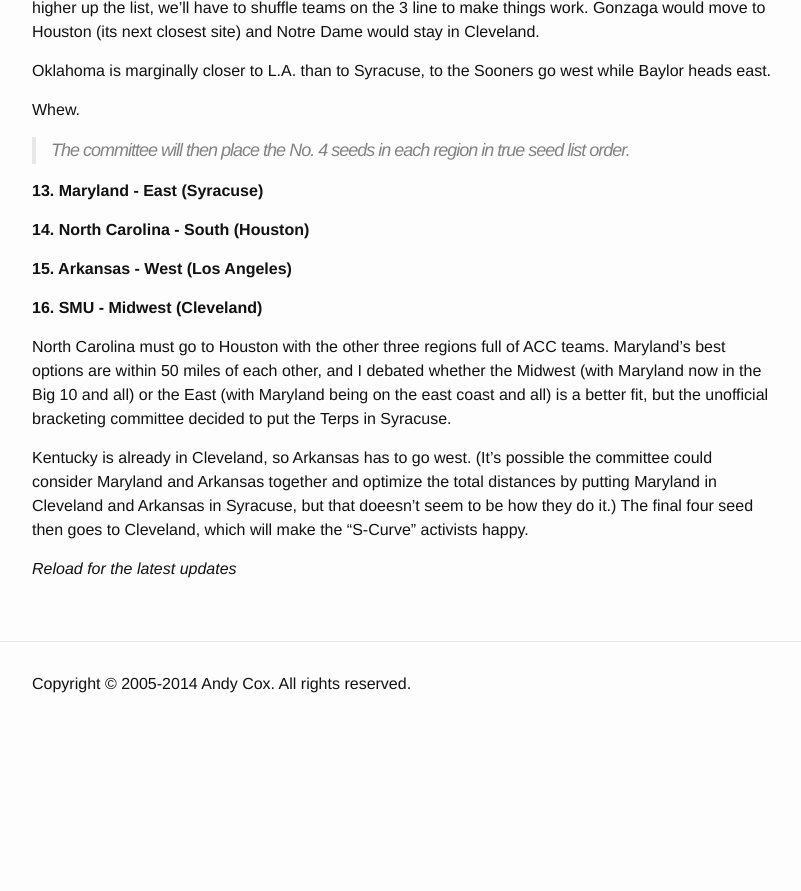
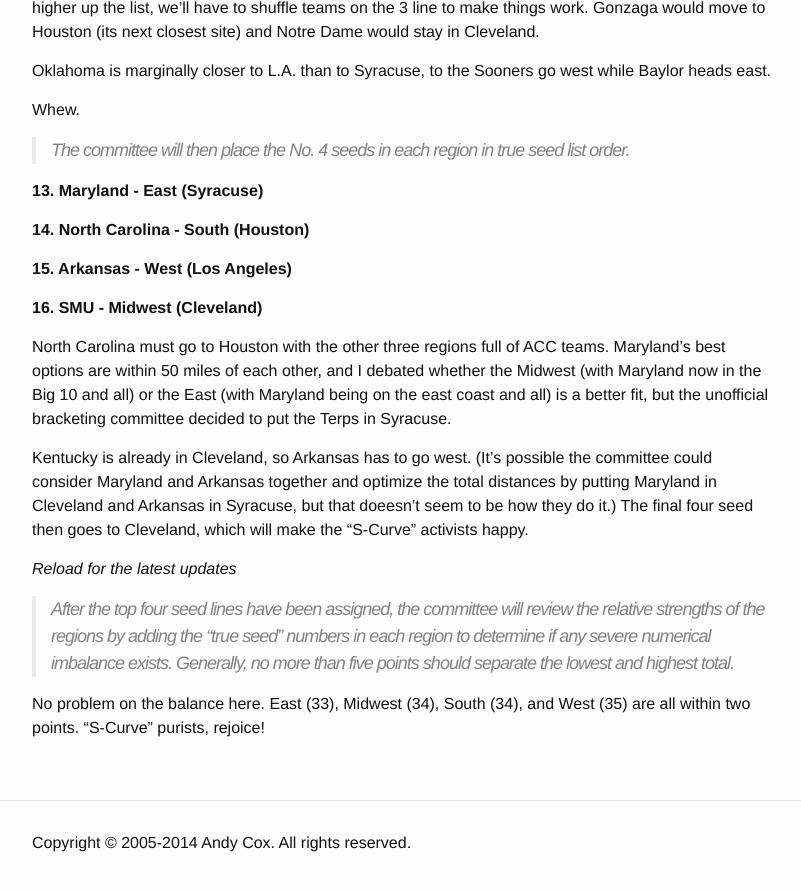
Before and after one commit to crashingthedance/blog.crashingthedance.com, a Jekyll site: the page built from _posts/2015-03-15-mocking_the_bracket.md, in a window 1280 px wide and 900 px high, scrolled down 3804 px. Shown: the top 891 px of the window, without its empty margins (238-1039 px from the left). Built offline with Jekyll 4.4.1, drawn with Linux system fonts in a browser that asks for light colours; comment, search, counter and statistics services are not loaded; before the commit the page ends 4545 px from its top, so only the background shows below that.

Commit message:
Mock bracket update

```diff
--- a/_posts/2015-03-15-mocking_the_bracket.md
+++ b/_posts/2015-03-15-mocking_the_bracket.md
@@ -236,3 +236,15 @@ which will make the "S-Curve" activists happy.
 
 <a name='latest'></a>
 *Reload for the latest updates*
+
+> After the top four seed lines have been
+> assigned, the committee will review the
+> relative strengths of the regions by adding the
+> “true seed” numbers in each region to
+> determine if any severe numerical
+> imbalance exists. Generally, no more than
+> five points should separate the lowest and
+> highest total.
+
+No problem on the balance here. East (33), Midwest (34), South (34), and West
+(35) are all within two points. "S-Curve" purists, rejoice!
```
